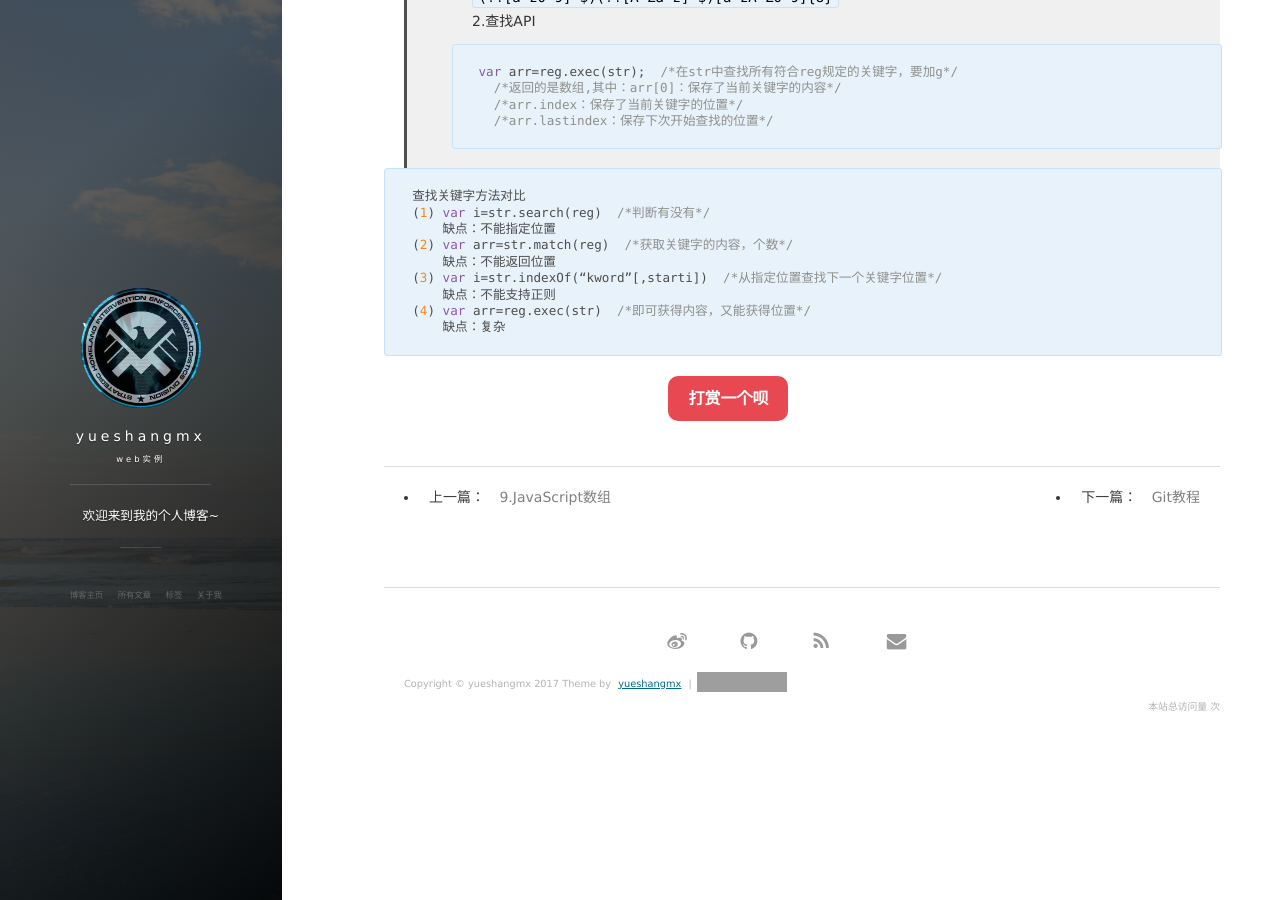
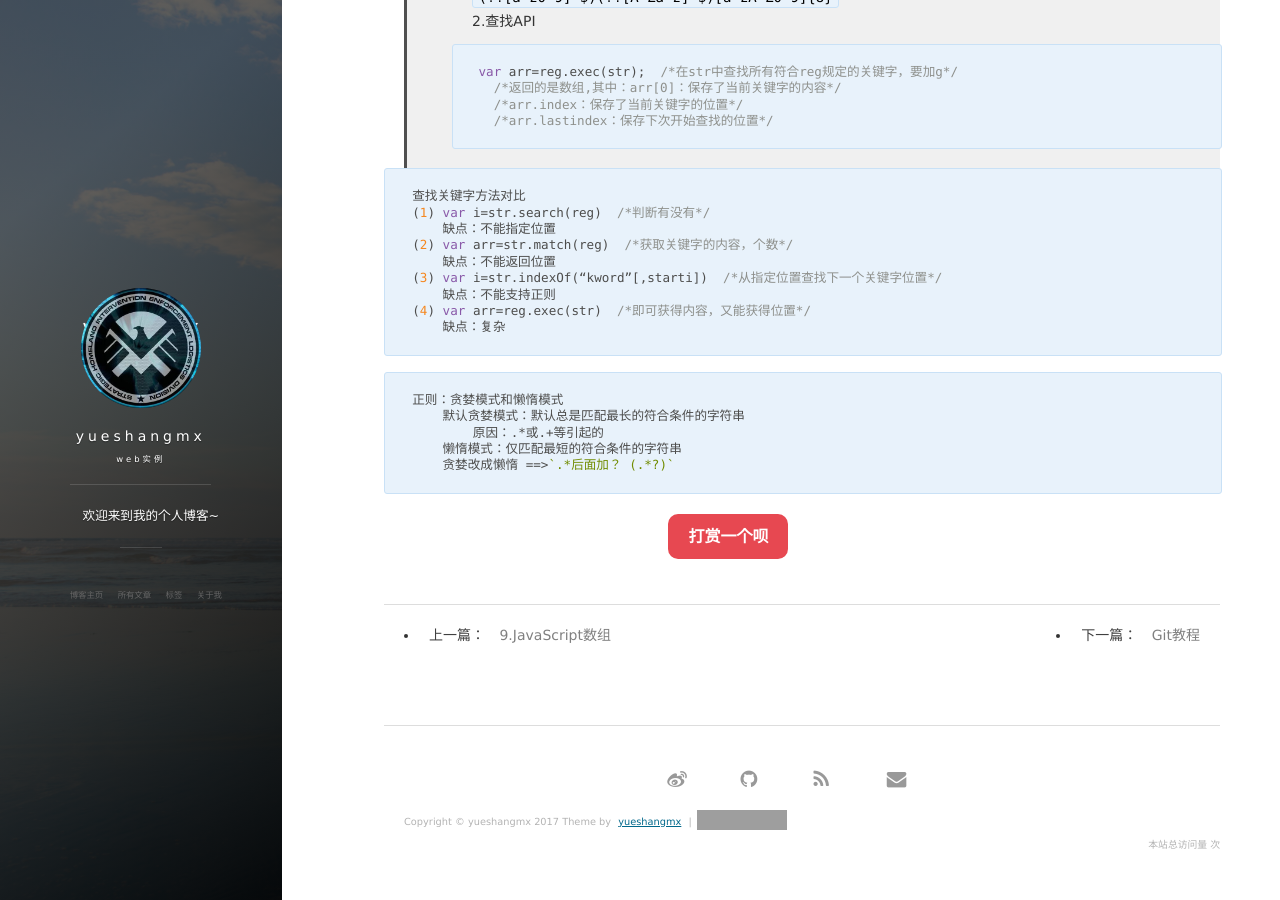
Before and after one commit to yueshangmx/yueshangmx.github.io, a Jekyll site: the page built from _posts/2017-08-25-JavaScrip字符串.md, in a window 1280 px wide and 900 px high, scrolled down 3050 px. Built offline with Jekyll 4.4.1, drawn with Linux system fonts in a browser that asks for light colours; nearby versions of some CDN libraries; comment, search, counter and statistics services are not loaded; grey boxes are pictures that could not be loaded.

Commit message:
update 2017-11-09

````diff
--- a/_posts/2017-08-25-JavaScrip字符串.md
+++ b/_posts/2017-08-25-JavaScrip字符串.md
@@ -169,3 +169,11 @@ var arr=reg.exec(str);  /*在str中查找所有符合reg规定的关键字，要
 (4) var arr=reg.exec(str)  /*即可获得内容，又能获得位置*/
     缺点：复杂
 ```
+
+```
+正则：贪婪模式和懒惰模式
+    默认贪婪模式：默认总是匹配最长的符合条件的字符串
+        原因：.*或.+等引起的
+    懒惰模式：仅匹配最短的符合条件的字符串
+    贪婪改成懒惰 ==>`.*后面加？ (.*?)`
+```
````
